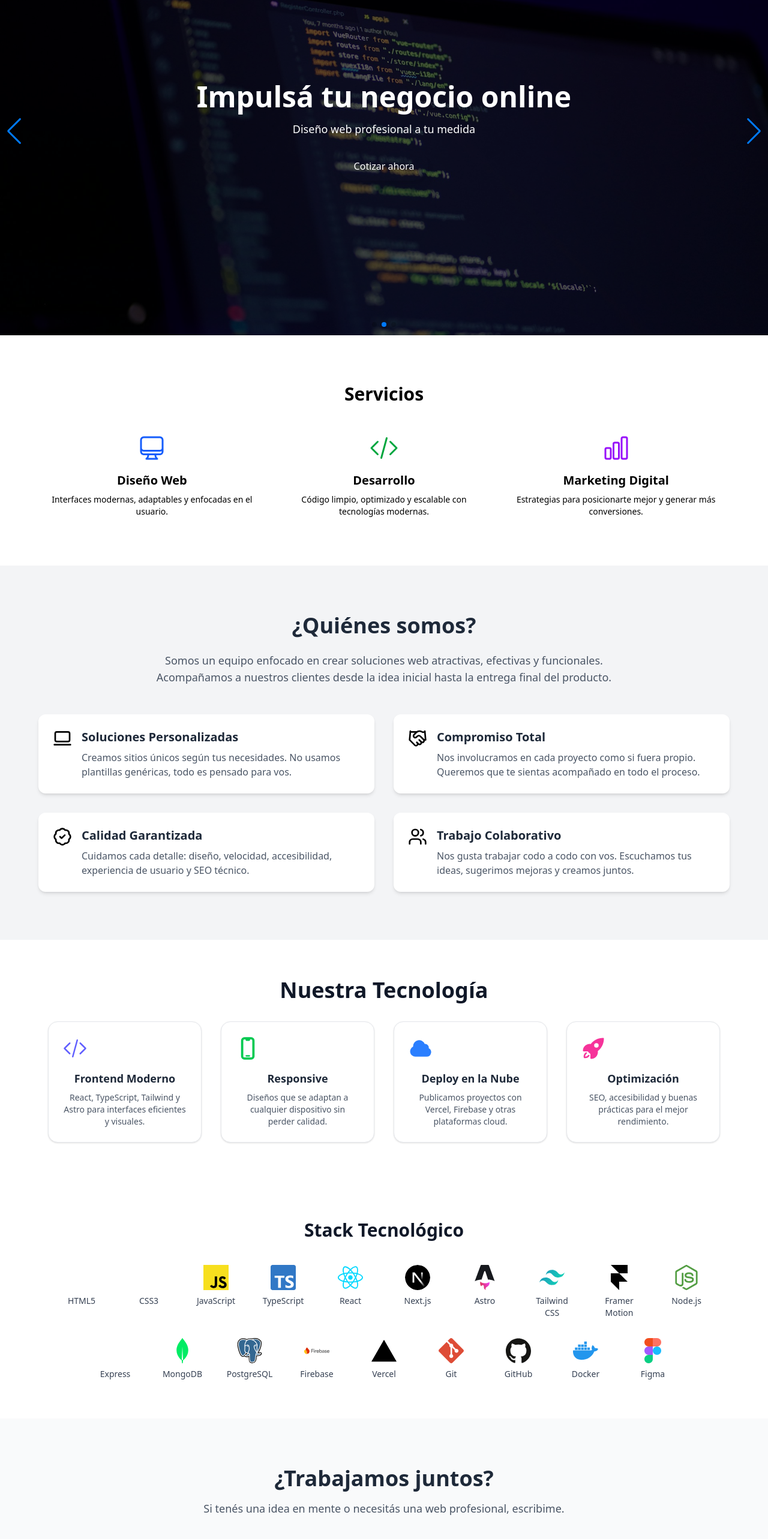
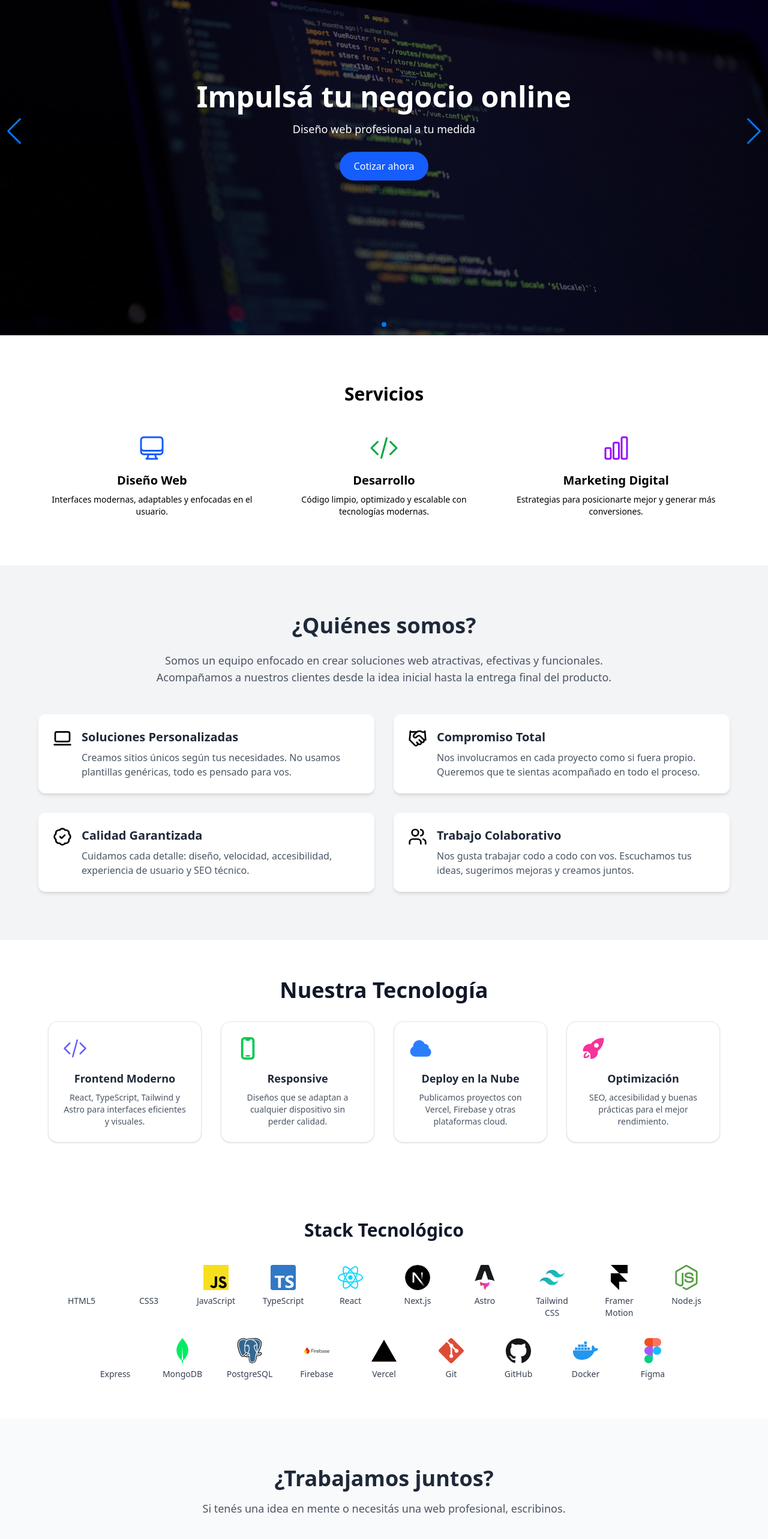
Before and after one commit to ocmedina/Frontio---Web-Solutions, a React (Vite) app: page / in a window 1280 px wide. Shown: the part 193-2759 px from the top of the page at 60% size. Built offline with nearby package versions, Linux system fonts and the light colour scheme; some icons are missing.

Commit message:
fix button

```diff
--- a/src/components/Hero.tsx
+++ b/src/components/Hero.tsx
@@ -62,12 +62,15 @@ const Hero = () => {
                   {slide.subtitle}
                 </motion.p>
                 <motion.a
-                  href="#contact"
-                  whileHover={{ scale: 1.05 }}
-                  className="mt-6 inline-block bg-primary text-white px-6 py-3 rounded-full shadow-lg hover:bg-blue-700 transition"
-                >
-                  Cotizar ahora
-                </motion.a>
+  href="#contact"
+  whileHover={{ scale: 1.05 }}
+  whileTap={{ scale: 0.97 }}
+  transition={{ type: "spring", stiffness: 300 }}
+  className="mt-6 inline-block bg-blue-600 text-white px-6 py-3 rounded-full shadow-lg hover:bg-blue-700 transition"
+>
+  Cotizar ahora
+</motion.a>
+
               </div>
             </div>
           </SwiperSlide>
--- a/src/components/contact.tsx
+++ b/src/components/contact.tsx
@@ -2,11 +2,11 @@ import { Mail, Send, User } from "lucide-react";
 
 const Contact = () => {
   return (
-    <section id="contact" className="py-20 bg-gray-50 text-gray-800">
+    <section id="contact" className="py-20 bg-gray-50 text-gray-800 scroll-mt-24">
       <div className="max-w-5xl mx-auto px-4 text-center">
         <h2 className="text-4xl font-bold mb-4">¿Trabajamos juntos?</h2>
         <p className="text-lg text-gray-600 mb-10">
-          Si tenés una idea en mente o necesitás una web profesional, escribime.
+          Si tenés una idea en mente o necesitás una web profesional, escribinos.
         </p>
 
         <form
@@ -14,46 +14,62 @@ const Contact = () => {
           method="POST"
           className="max-w-xl mx-auto space-y-6 text-left"
         >
+          {/* Nombre */}
           <div>
-            <label className="block mb-1 font-medium text-gray-700">Nombre</label>
+            <label htmlFor="name" className="block mb-1 font-medium text-gray-700">
+              Nombre
+            </label>
             <div className="flex items-center border border-gray-300 rounded-lg bg-white px-3">
               <User className="text-gray-400 mr-2" size={20} />
               <input
+                id="name"
                 type="text"
                 name="name"
                 required
+                placeholder="Tu nombre"
                 className="w-full py-3 bg-transparent focus:outline-none text-gray-800"
               />
             </div>
           </div>
 
+          {/* Correo */}
           <div>
-            <label className="block mb-1 font-medium text-gray-700">Correo</label>
+            <label htmlFor="email" className="block mb-1 font-medium text-gray-700">
+              Correo
+            </label>
             <div className="flex items-center border border-gray-300 rounded-lg bg-white px-3">
               <Mail className="text-gray-400 mr-2" size={20} />
               <input
+                id="email"
                 type="email"
                 name="email"
                 required
+                placeholder="tu@email.com"
                 className="w-full py-3 bg-transparent focus:outline-none text-gray-800"
               />
             </div>
           </div>
 
+          {/* Mensaje */}
           <div>
-            <label className="block mb-1 font-medium text-gray-700">Mensaje</label>
+            <label htmlFor="message" className="block mb-1 font-medium text-gray-700">
+              Mensaje
+            </label>
             <textarea
+              id="message"
               name="message"
               rows={5}
               required
+              placeholder="Contame sobre tu proyecto..."
               className="w-full rounded-lg border border-gray-300 bg-white text-gray-800 p-3"
             ></textarea>
           </div>
 
-          {/* Campos ocultos para FormSubmit */}
+          {/* Campos ocultos */}
           <input type="hidden" name="_captcha" value="false" />
           <input type="hidden" name="_next" value="octamedina239@gmail.com" />
 
+          {/* Botón */}
           <button
             type="submit"
             className="bg-blue-600 hover:bg-blue-700 text-white px-6 py-3 rounded-lg font-semibold transition duration-300 w-full flex items-center justify-center gap-2"
```
